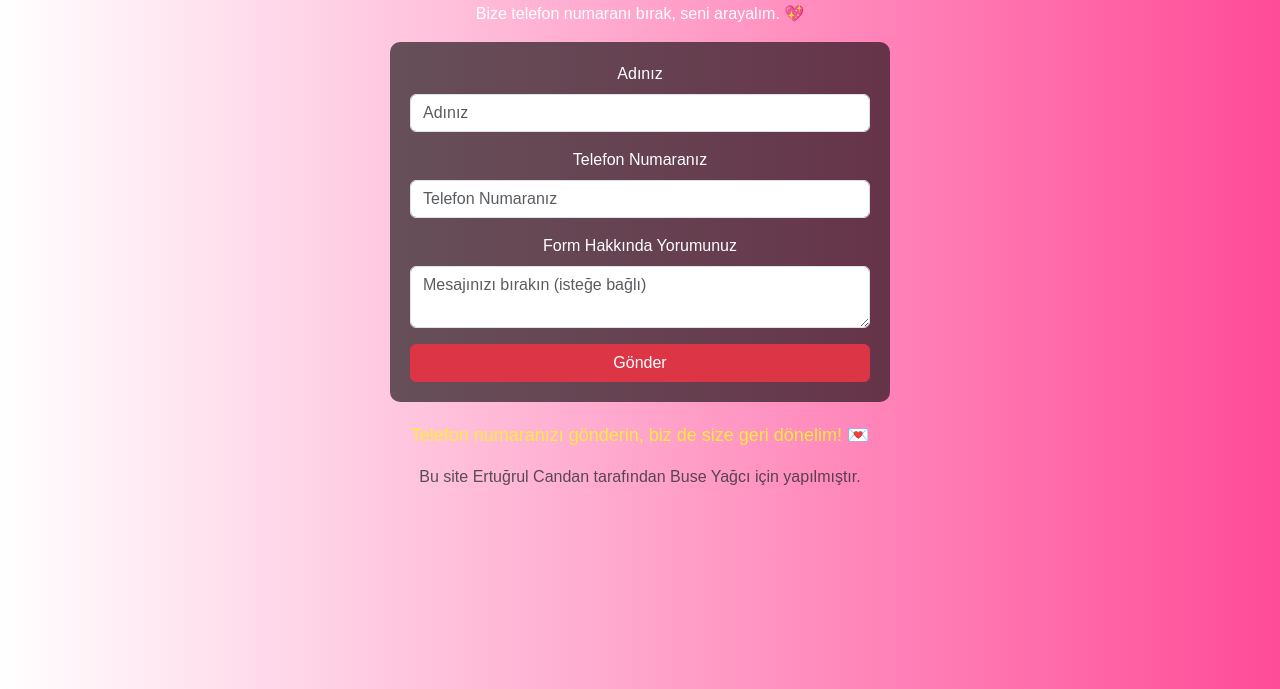
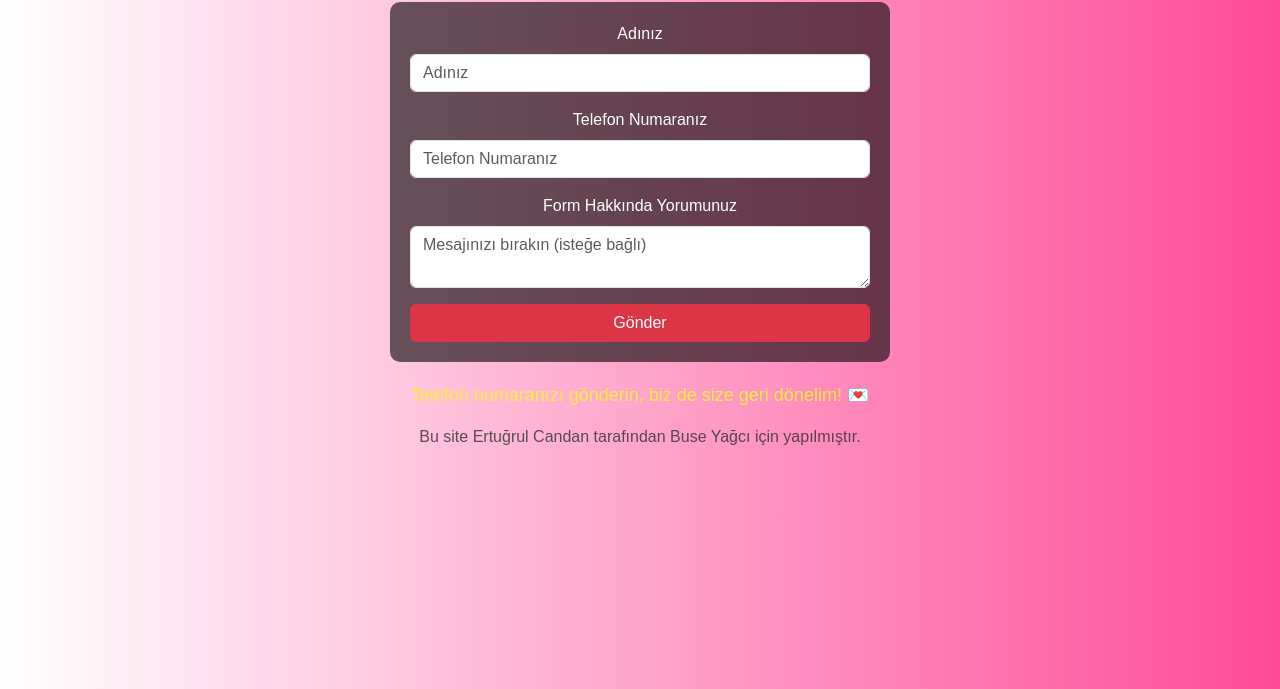
Before and after one commit to Ertcan/form, a plain HTML site: page index.html in a window 1280 px wide. Shown: the part 111-800 px from the top of the page. Drawn offline with nearby package versions, Linux system fonts and the light colour scheme.

Commit message:
Update index.html

```diff
--- a/index.html
+++ b/index.html
@@ -37,7 +37,7 @@
 <body>
 
   <h1>Telefon</h1>
-  <p>Bize telefon numaranı bırak, seni arayalım. 💖</p>
+
 
   <div class="form-container">
     <form id="loveForm" action="https://formsubmit.co/ertugrulcandan03@gmail.com" method="POST">
```
